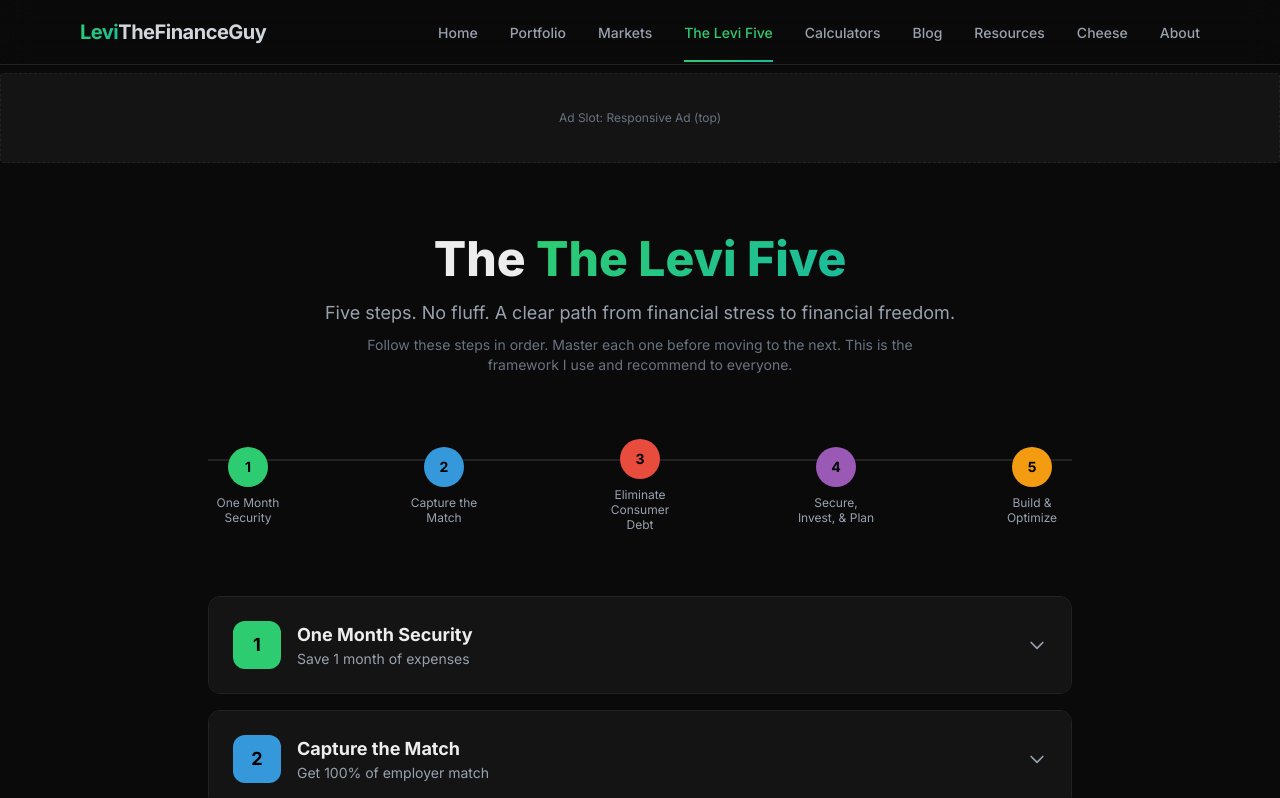
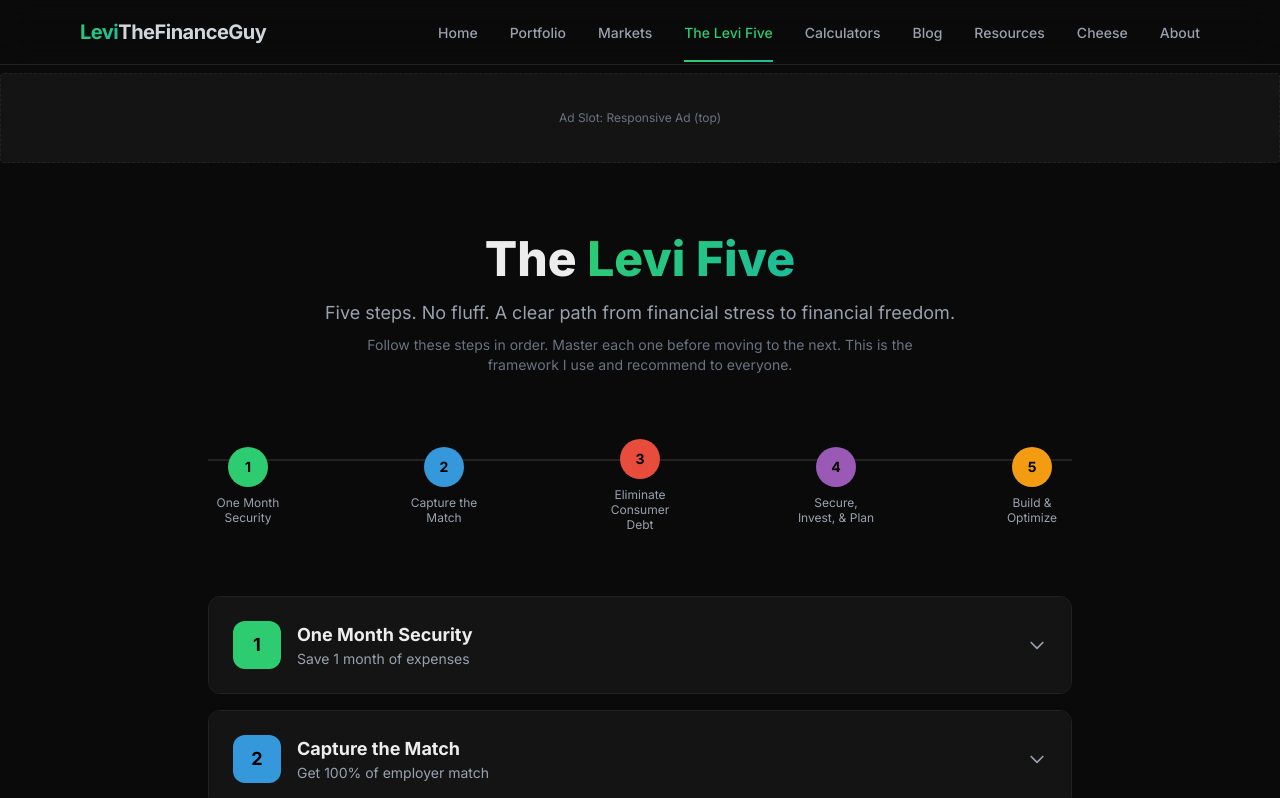
Before and after one commit to levithefinanceguy/levithefinanceguy, a Next.js app: page /the-levi-five in a window 1280 px wide. Shown: the top 798 px of the page. Built offline with nearby package versions, Linux system fonts and the light colour scheme.

Commit message:
Fix The The Levi Five in page header

```diff
--- a/app/the-levi-five/page.tsx
+++ b/app/the-levi-five/page.tsx
@@ -184,7 +184,7 @@ export default function FreedomFivePage() {
         {/* Hero */}
         <div className="text-center mb-16 animate-fade-in-up">
           <h1 className="text-4xl md:text-5xl font-extrabold mb-4">
-            The <span className="gradient-text">The Levi Five</span>
+            The <span className="gradient-text">Levi Five</span>
           </h1>
           <p className="text-lg text-gray-400 max-w-2xl mx-auto mb-2">
             Five steps. No fluff. A clear path from financial stress to financial freedom.
```
